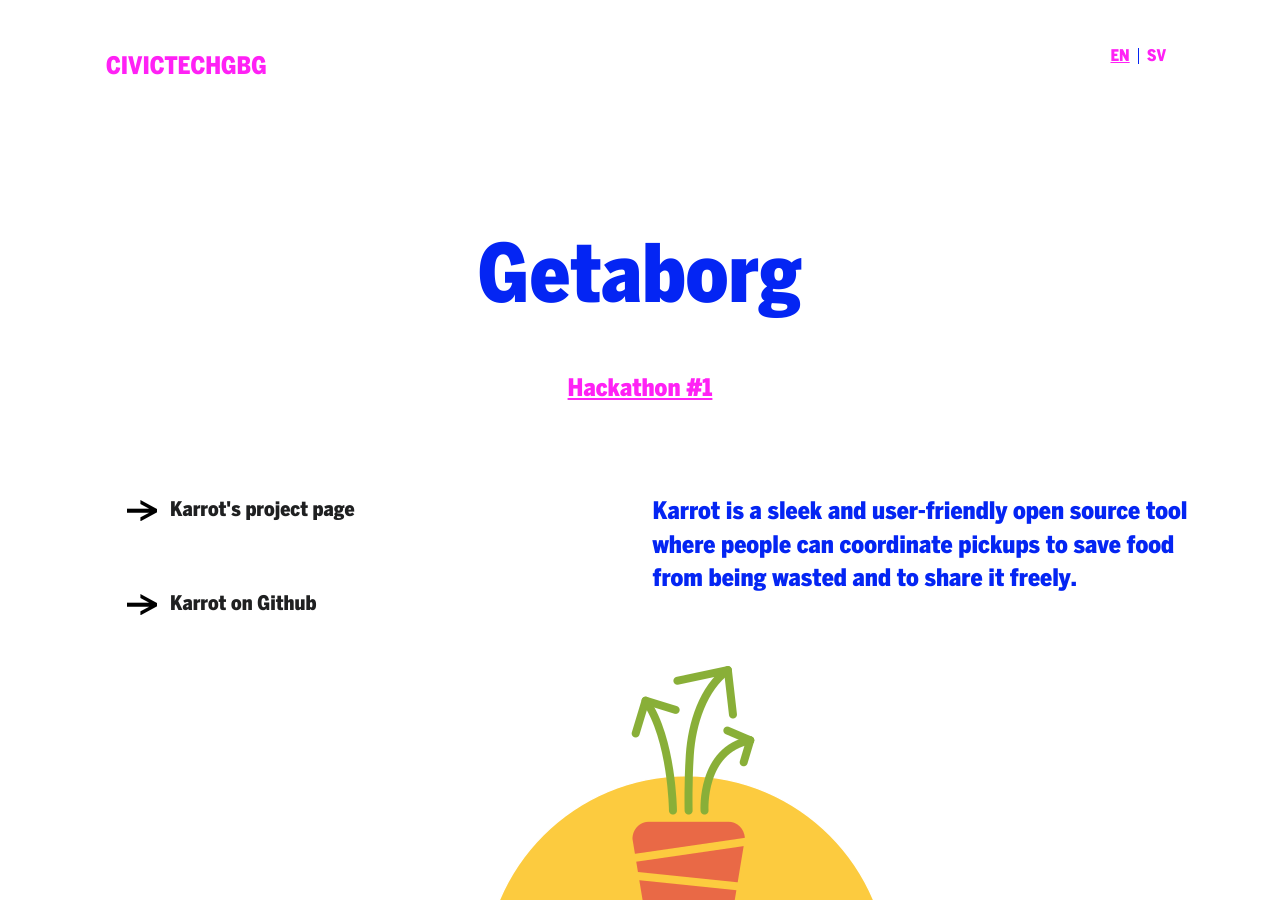
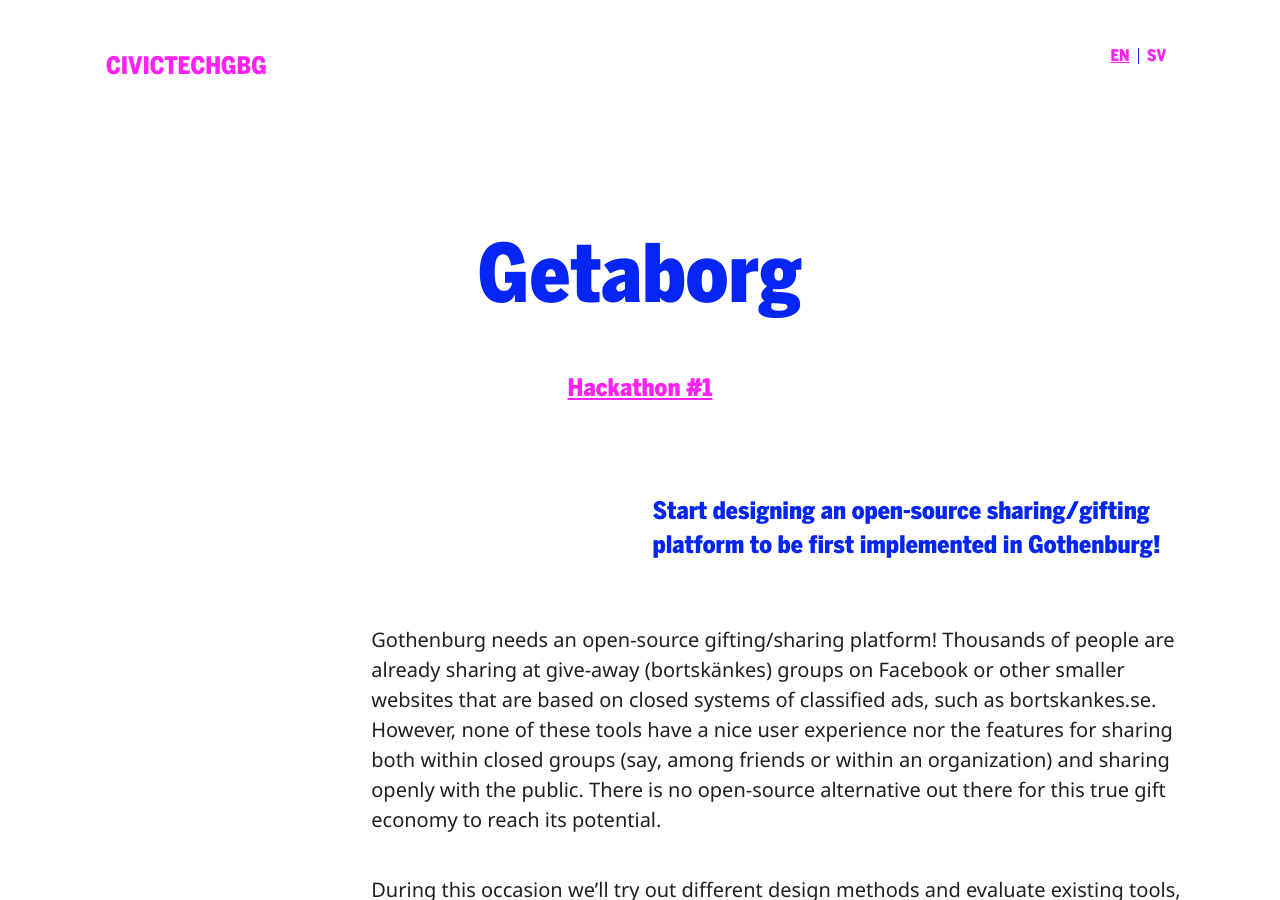
Before and after one commit to civictechsweden/civictech.se, a Jekyll site: the page built from _posts/2017-12-20-getaborg-en.md, in a window 1280 px wide and 900 px high. Built offline with Jekyll 4.4.1, drawn with Linux system fonts in a browser that asks for light colours; nearby versions of some CDN libraries.

Commit message:
Updated Getaborg En

```diff
--- a/_posts/2017-12-20-getaborg-en.md
+++ b/_posts/2017-12-20-getaborg-en.md
@@ -11,16 +11,15 @@
 - Discussion
 lang: en
 ref: getaborg
-excerpt: Karrot is a sleek and user-friendly open source tool where people can coordinate
-  pickups to save food from being wasted and to share it freely.
-ingress-text: Karrot is a sleek and user-friendly open source tool where people can
-  coordinate pickups to save food from being wasted and to share it freely.
-image: "/uploads/logo-karrot.png"
+excerpt: Start designing an open-source sharing/gifting platform to be first implemented
+  in Gothenburg!
+ingress-text: Start designing an open-source sharing/gifting platform to be first
+  implemented in Gothenburg!
 links:
-- title: Karrot's project page
-  url: https://foodsaving.world/en/karrot
-- title: Karrot on Github
-  url: https://github.com/yunity/karrot-backend
+- title:
+  url:
+- title:
+  url:
 contact:
 - name: Bruno Chies
   mail: bruno@solikyl.se
```
